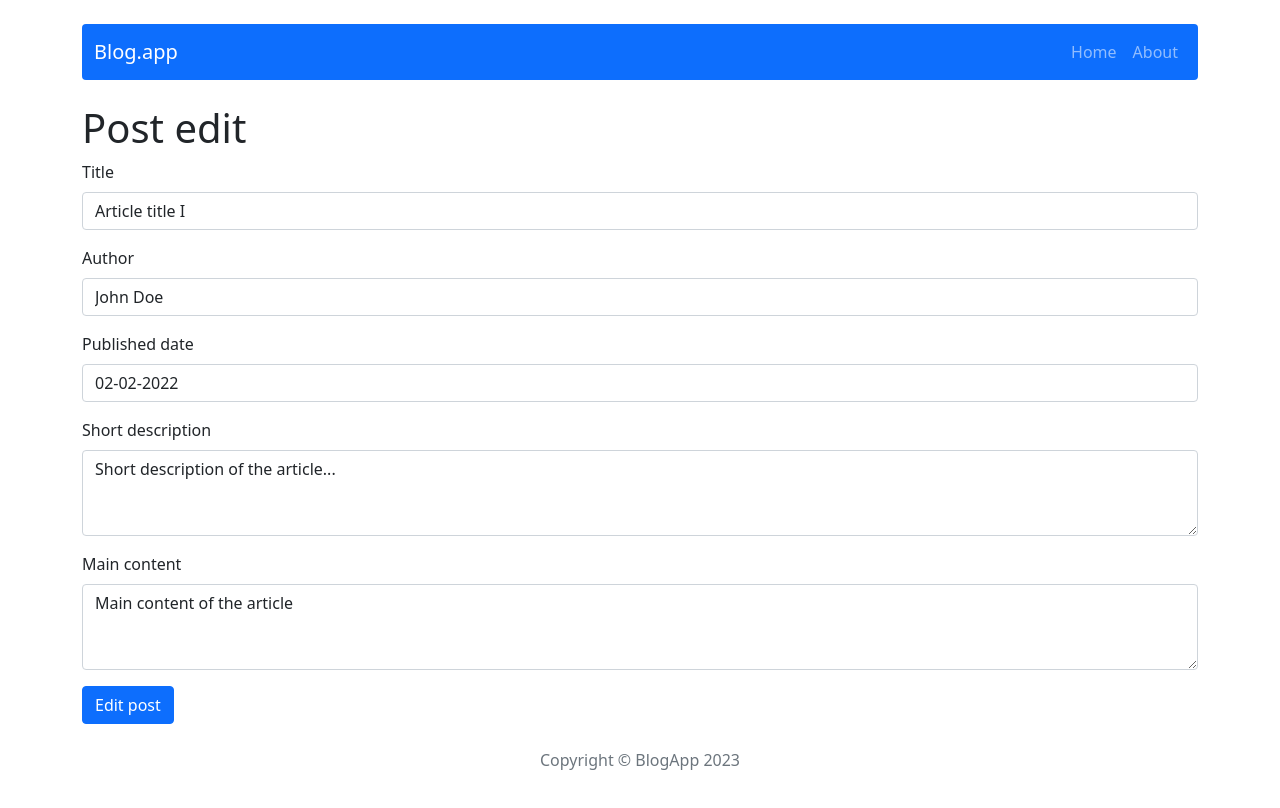
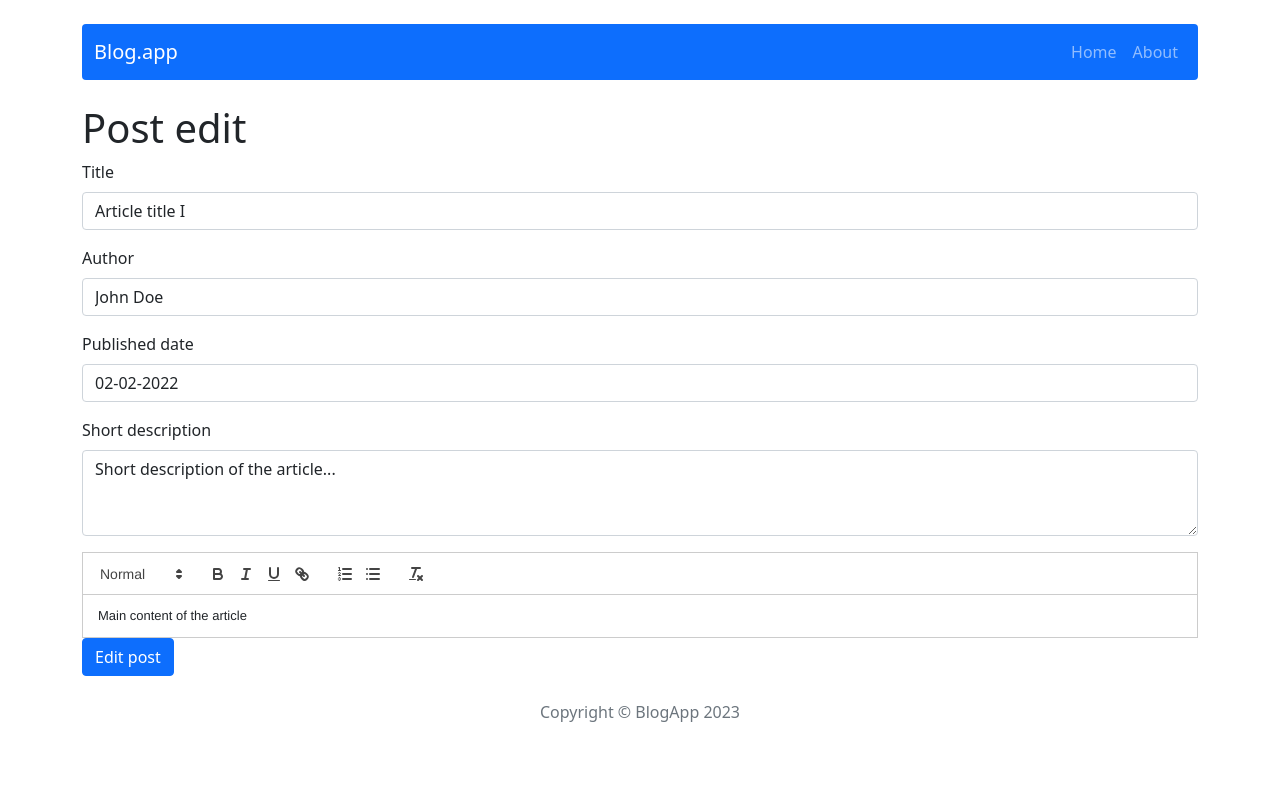
Before and after one commit to Bamboszka/crud, a React (Create React App) app: page /post/edit/1 in a window 1280 px wide. Shown: the top 808 px of the page. Built offline with nearby package versions, Linux system fonts and the light colour scheme.

Commit message:
Add quill

```diff
--- a/package.json
+++ b/package.json
@@ -10,7 +10,9 @@
     "http-server": "^14.1.1",
     "react": "^18.2.0",
     "react-bootstrap": "2.0",
+    "react-datepicker": "^4.11.0",
     "react-dom": "^18.2.0",
+    "react-quill": "^2.0.0",
     "react-redux": "7.2.6",
     "react-router-dom": "6.0.1",
     "react-scripts": "5.0.1",
--- a/src/components/features/PostForm/PostForm.js
+++ b/src/components/features/PostForm/PostForm.js
@@ -1,6 +1,7 @@
 import { useState } from 'react';
 import { Form, Button } from 'react-bootstrap';
-
+import ReactQuill from 'react-quill';
+import 'react-quill/dist/quill.snow.css';
 
 
 const PostForm = ({ action, actionText, ...props }) => {
@@ -38,10 +39,7 @@ const PostForm = ({ action, actionText, ...props }) => {
         <Form.Control as="textarea" rows={3} placeholder='Leave a comment here' value={shortDescription} onChange={e => setShortDescription(e.target.value)} />
       </Form.Group>
 
-      <Form.Group className="mb-3" controlId="exampleForm.ControlTextarea1">
-        <Form.Label>Main content </Form.Label>
-        <Form.Control as="textarea" rows={3} placeholder='Leave a comment here' value={content} onChange={e => setContent(e.target.value)} />
-      </Form.Group>
+      <ReactQuill value={content} onChange={setContent} placeholder='Leave a comment here' />
 
       <Button variant="primary" onClick={handleSubmit}>
         {actionText}
--- a/src/components/pages/Post/Post.js
+++ b/src/components/pages/Post/Post.js
@@ -39,7 +39,7 @@ const Post = () => {
                             <Card.Text>
                                 <b>Author:</b>{postData.author}<br />
                                 <b>Published:</b>{postData.publishedDate}<br /> <br />
-                                {postData.content}
+                                <p dangerouslySetInnerHTML={{ __html: postData.content }} />
                             </Card.Text>
                         </Card.Body>
                     </Card>
```
Also changed, not shown: 1 other file (tests, documents, lock files or other folders).
